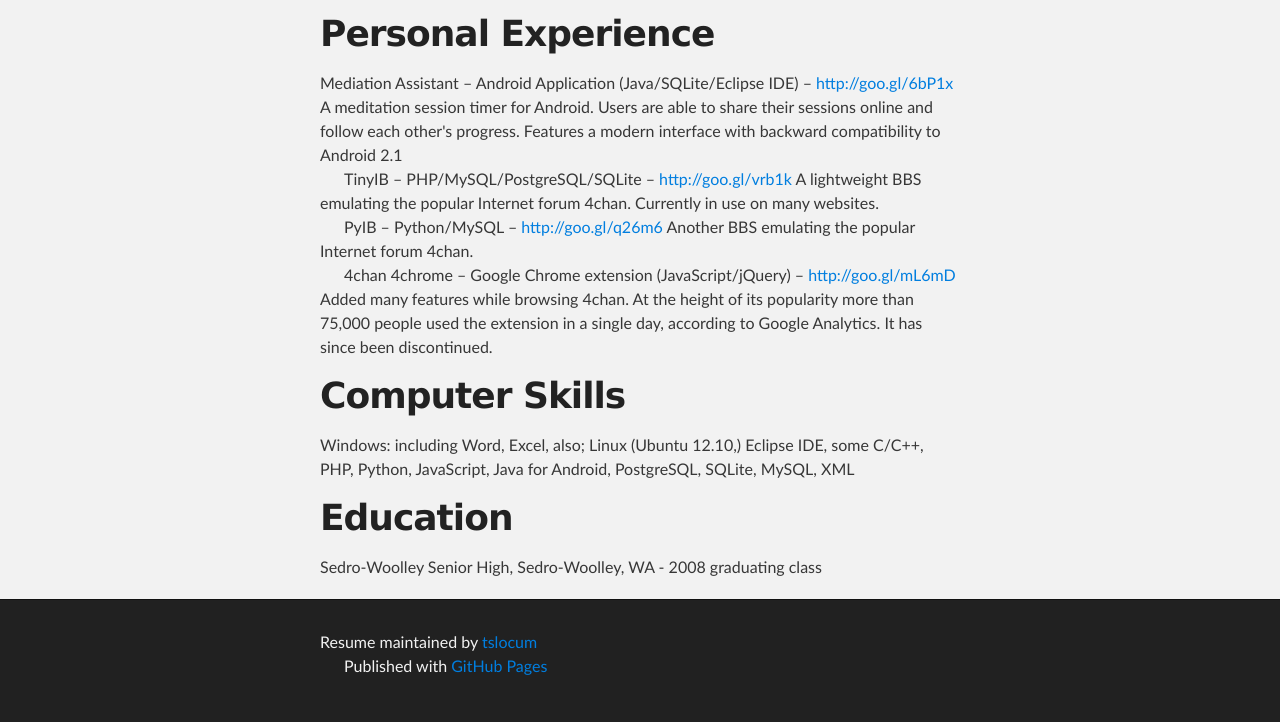
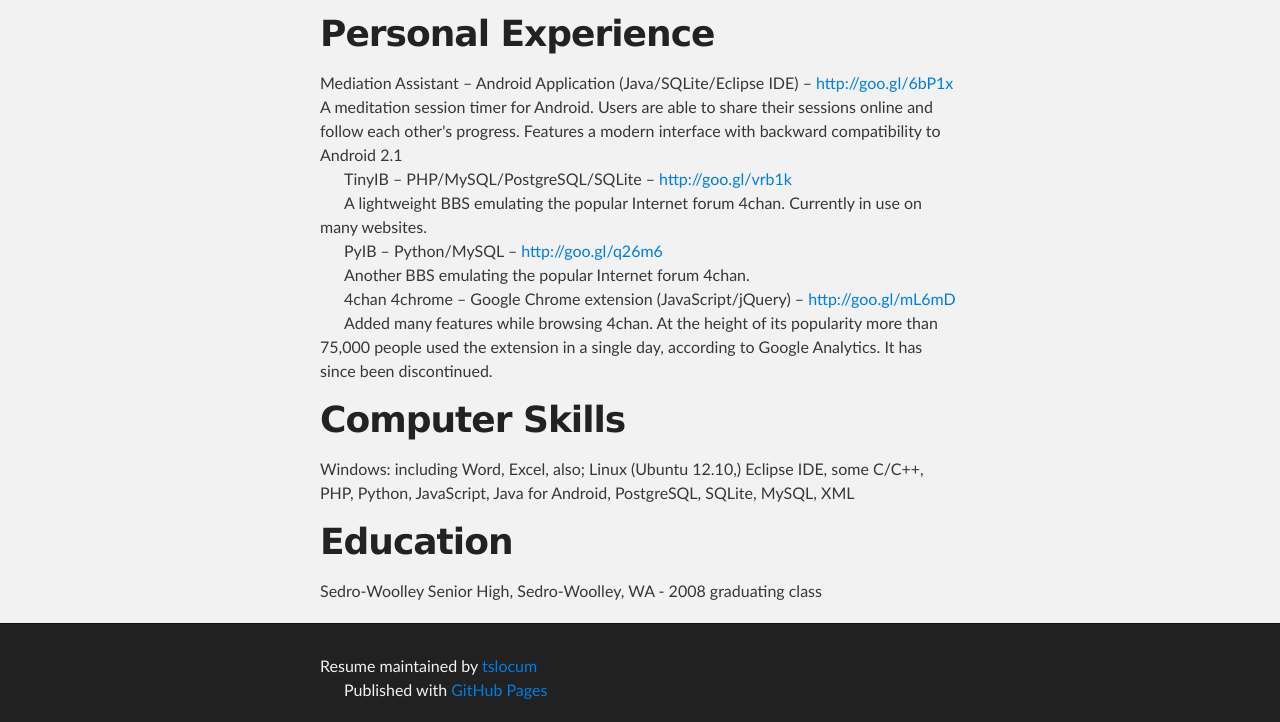
Before and after one commit to tslocum/resume, a plain HTML site: page index.html in a window 1280 px wide. Shown: the part 785-1507 px from the top of the page. Before the commit the page ends 1483 px from the top, so only its background shows below. Drawn offline with Linux system fonts and the light colour scheme.

Commit message:
Update index.html

```diff
--- a/index.html
+++ b/index.html
@@ -49,13 +49,13 @@
        A meditation session timer for Android. Users are able to share their sessions online and follow each other's progress.  Features a modern interface with backward compatibility to Android 2.1</p>
 
 <p>TinyIB – PHP/MySQL/PostgreSQL/SQLite – <a href="http://goo.gl/vrb1k">http://goo.gl/vrb1k</a>
-       A lightweight BBS emulating the popular Internet forum 4chan. Currently in use on many websites.</p>
+<p>A lightweight BBS emulating the popular Internet forum 4chan. Currently in use on many websites.</p></p>
 
 <p>PyIB – Python/MySQL – <a href="http://goo.gl/q26m6">http://goo.gl/q26m6</a>
-       Another BBS emulating the popular Internet forum 4chan.</p>
+<p>Another BBS emulating the popular Internet forum 4chan.</p></p>
 
 <p>4chan 4chrome – Google Chrome extension (JavaScript/jQuery) – <a href="http://goo.gl/mL6mD">http://goo.gl/mL6mD</a>
-       Added many features while browsing 4chan. At the height of its popularity more than 75,000 people used the extension in a single day, according to Google Analytics. It has since been discontinued.</p>
+<p>Added many features while browsing 4chan. At the height of its popularity more than 75,000 people used the extension in a single day, according to Google Analytics. It has since been discontinued.</p></p>
 
 <h1>Computer Skills</h1>
 
```
